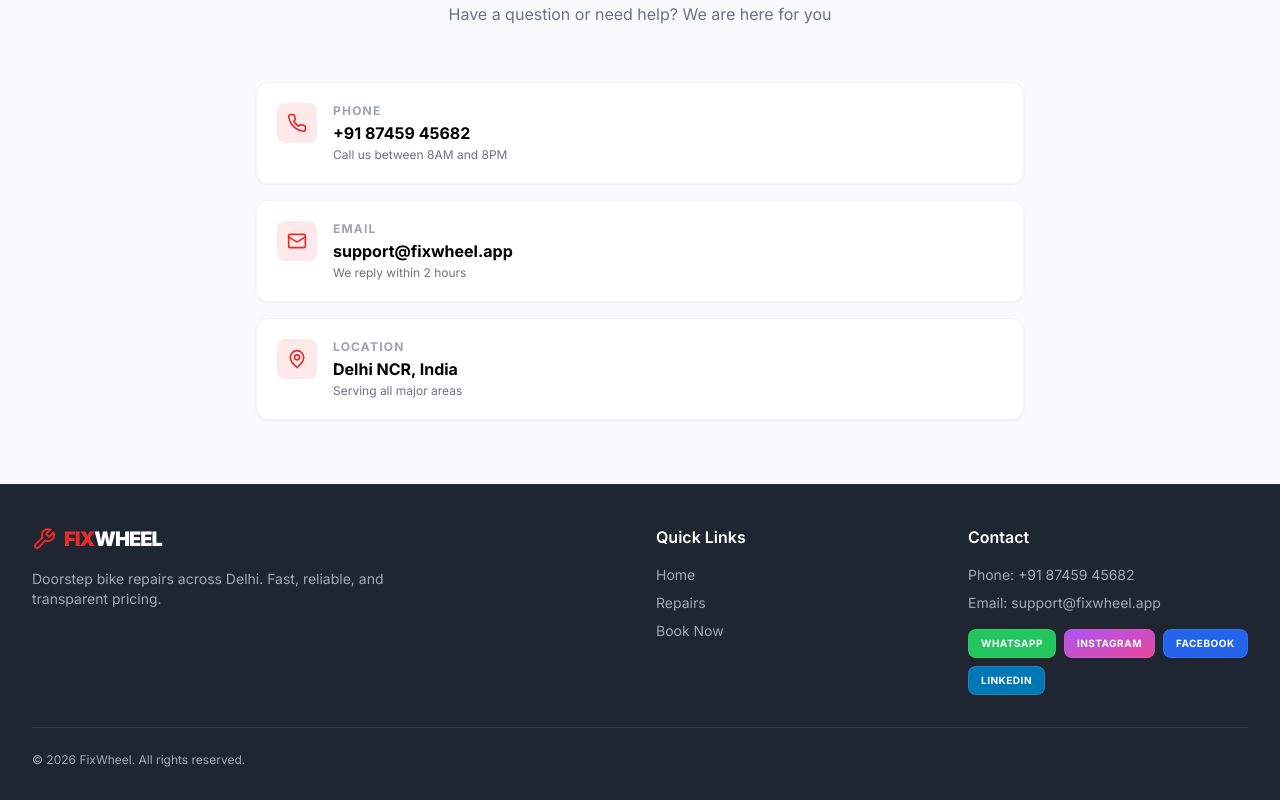
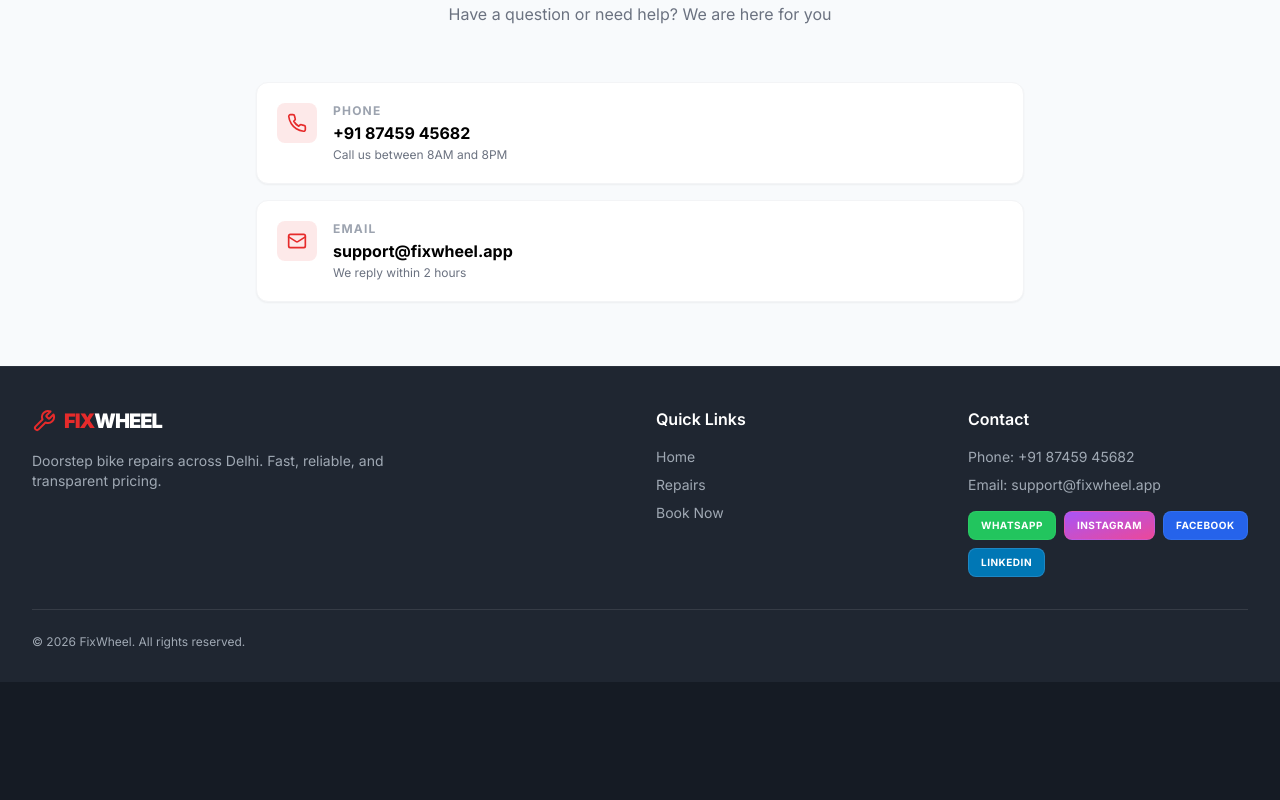
Before and after one commit to fixwheel-app/FIXWHEEL, a Next.js app in the folder frontend/: page / in a window 1280 px wide. Shown: the part 5849-6649 px from the top of the page. After the commit the page ends 6531 px from the top, so only its background shows below. Built offline with nearby package versions, Linux system fonts and the light colour scheme.

Commit message:
remove location card from contact section

```diff
--- a/frontend/app/page.client.tsx
+++ b/frontend/app/page.client.tsx
@@ -398,7 +398,6 @@
               {[
                 { icon: <Phone className="w-5 h-5 text-accent" />, label: "Phone",         value: "+91 87459 45682",     note: "Call us between 8AM and 8PM" },
                 { icon: <Mail  className="w-5 h-5 text-accent" />, label: "Email",         value: "support@fixwheel.app", note: "We reply within 2 hours" },
-                { icon: <MapPin className="w-5 h-5 text-accent" />, label: "Location",     value: "Delhi NCR, India",    note: "Serving all major areas" },
               ].map((item, i) => (
                 <motion.div
                   key={i}
```
